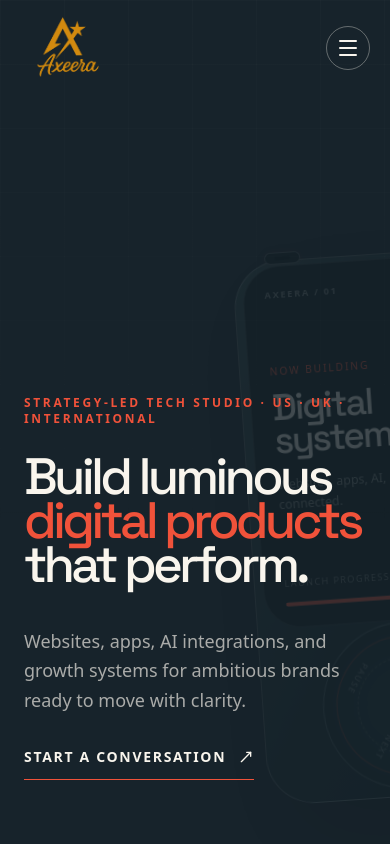
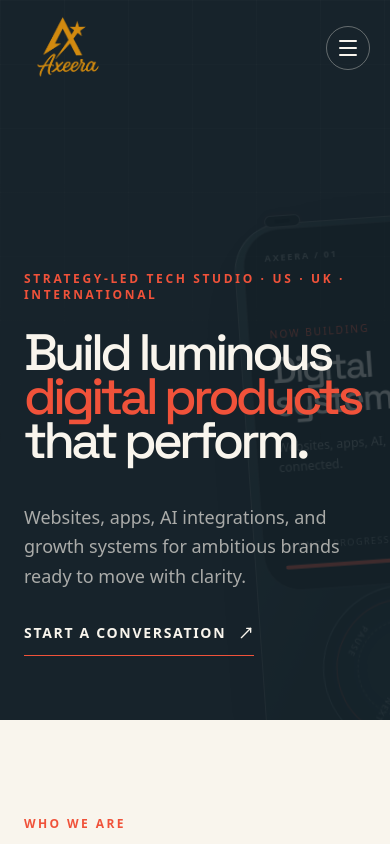
Before and after one commit to vivek14vr/axeera-updated, a Next.js app: page / in a window 390 px wide. Shown: the top 844 px of the page. Built offline with nearby package versions, Linux system fonts and the light colour scheme.

Commit message:
Tighten mobile hero spacing

```diff
--- a/src/app/globals.css
+++ b/src/app/globals.css
@@ -626,6 +626,18 @@
   }
 }
 
+@media (max-width: 767px) {
+  [class~="min-h-[min(880px,100svh)]"] {
+    min-height: 720px;
+  }
+}
+
+@media (min-width: 768px) and (max-width: 1023px) {
+  [class~="min-h-[min(880px,100svh)]"] {
+    min-height: min(820px, 100svh);
+  }
+}
+
 @media (min-width: 640px) and (max-width: 767px) {
   [class~="left-[72%]"][class~="top-[16%]"] {
     left: 67%;
```
